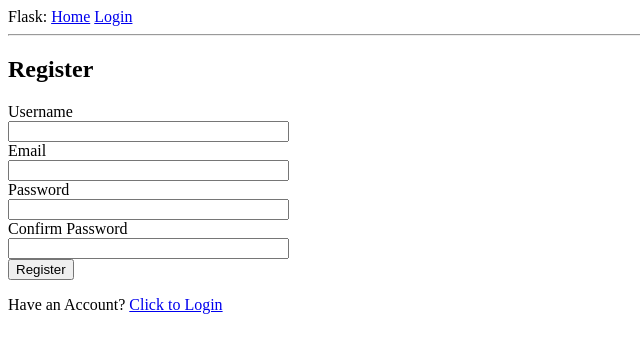
After one commit to SimonOkello/Flask, a Flask app: page /register in a window 1280 px wide. The commit adds this page. Shown: the top 353 px of the page, without its empty margins (0-640 px from the left). Run offline with Flask 2, Linux system fonts and the light colour scheme.

Commit message:
Added register.html

```diff
--- a/app/forms.py
+++ b/app/forms.py
@@ -1,7 +1,24 @@
 from flask_wtf import FlaskForm
 from wtforms import StringField, PasswordField, BooleanField, SubmitField
-from wtforms.validators import DataRequired
+from wtforms.validators import DataRequired, Email, EqualTo, ValidationError
+from app.models import User
 
+class RegistrationForm(FlaskForm):
+    username = StringField("Username", validators=[DataRequired()])
+    email = StringField("Email", validators=[DataRequired(), Email()])
+    password = PasswordField("Password", validators=[DataRequired()])
+    confirm_password = PasswordField("Confirm Password", validators=[DataRequired(), EqualTo("password")])
+    submit = SubmitField("Register")
+
+    def validate_username(self, username):
+        user = User.query.filter_by(username=username.data).first()
+        if user is not  None:
+            raise ValidationError("Please use a different username")
+
+    def validate_email(self, email):
+        user = User.query.filter_by(email=email.data).first()
+        if user is not  None:
+            raise ValidationError("Please use a different email")
 class LoginForm(FlaskForm):
     username = StringField("Username", validators=[DataRequired()])
     password = PasswordField("Password", validators=[DataRequired()])
--- a/app/routes.py
+++ b/app/routes.py
@@ -1,6 +1,6 @@
 from flask import render_template, flash, redirect, url_for, request
-from app import app
-from app.forms import LoginForm
+from app import app, db
+from app.forms import LoginForm, RegistrationForm
 from flask_login import current_user, login_user, logout_user, login_required
 from app.models import User
 from werkzeug.urls import url_parse
@@ -22,6 +22,21 @@ def index():
         }
     ]
     return render_template("index.html", title="Home", posts=posts)
+
+
+@app.route("/register", methods=["GET", "POST"])
+def register():
+    if current_user.is_authenticated:
+        return redirect(url_for("index"))
+    form = RegistrationForm()
+    if form.validate_on_submit():
+        user = User(username=form.username.data, email=form.email.data)
+        user.set_password(form.password.data)
+        db.session.add(user)
+        db.session.commit()
+        flash("Congratulations, You are now a registered user!")
+        return redirect(url_for("login"))
+    return render_template("register.html", title="Register", form=form)
 
 
 @app.route("/login", methods=["GET", "POST"])
--- a/app/templates/login.html
+++ b/app/templates/login.html
@@ -25,4 +25,7 @@
     {{form.submit()}}
 </div>
 </form>
+<div>
+    <p>New User? <a href="{{url_for('register')}}">Click to Register</a> </p>
+</div>
 {% endblock %}
--- /dev/null
+++ b/app/templates/register.html
@@ -0,0 +1,42 @@
+{% extends "layout.html" %}
+
+{% block content %}
+<h2>Register</h2>
+<form action="" method="POST">
+{{form.hidden_tag()}}
+<div>
+    {{form.username.label}} <br>
+    {{form.username(size=32)}}
+    {% for error in form.username.errors %}
+    <span style="color:red">{{error}}</span>
+    {% endfor %}
+</div>
+<div>
+    {{form.email.label}} <br>
+    {{form.email(size=32)}}
+    {% for error in form.email.errors %}
+    <span style="color:red">{{error}}</span>
+    {% endfor %}
+</div>
+<div>
+    {{form.password.label}} <br>
+    {{form.password(size=32)}}
+    {% for error in form.password.errors %}
+    <span style="color:red">{{error}}</span>
+    {% endfor %}
+</div>
+<div>
+    {{form.confirm_password.label}} <br>
+    {{form.confirm_password(size=32)}}
+    {% for error in form.confirm_password.errors %}
+    <span style="color:red">{{error}}</span>
+    {% endfor %}
+</div>
+<div>
+    {{form.submit()}}
+</div>
+</form>
+<div>
+    <p>Have an Account? <a href="{{url_for('login')}}">Click to Login</a> </p>
+</div>
+{% endblock %}
```
Also changed, not shown: app.db.
